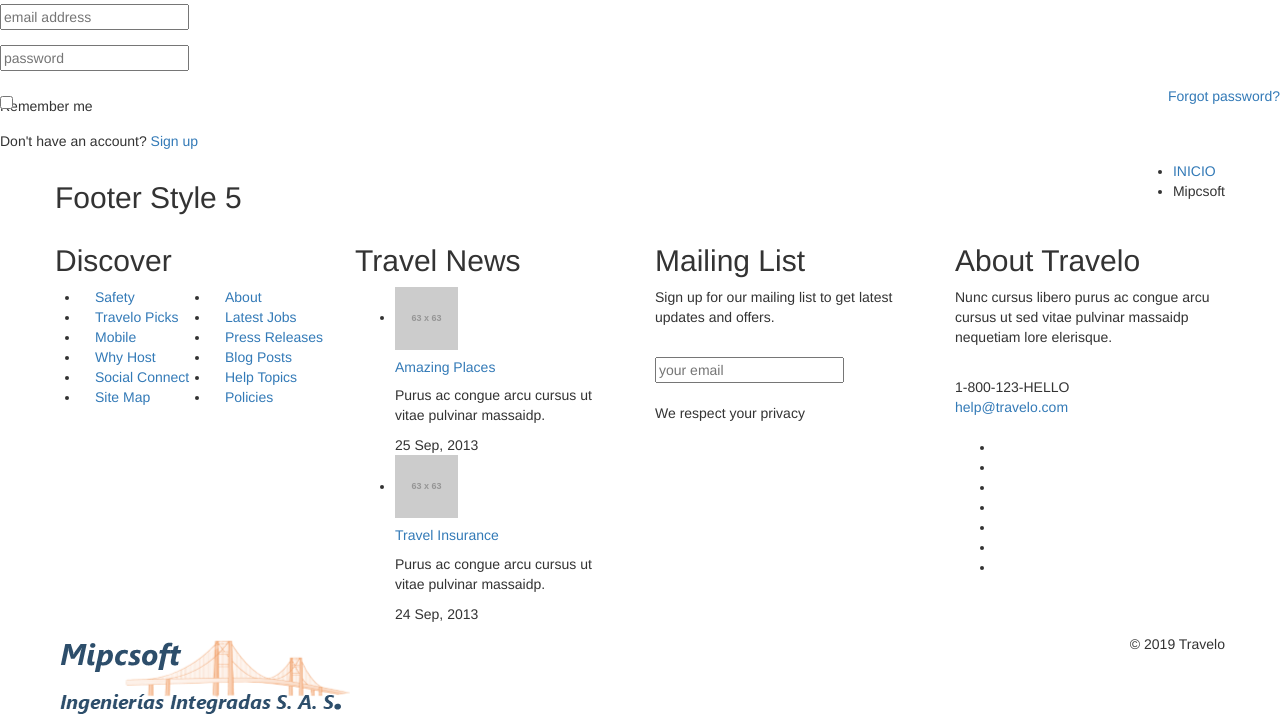
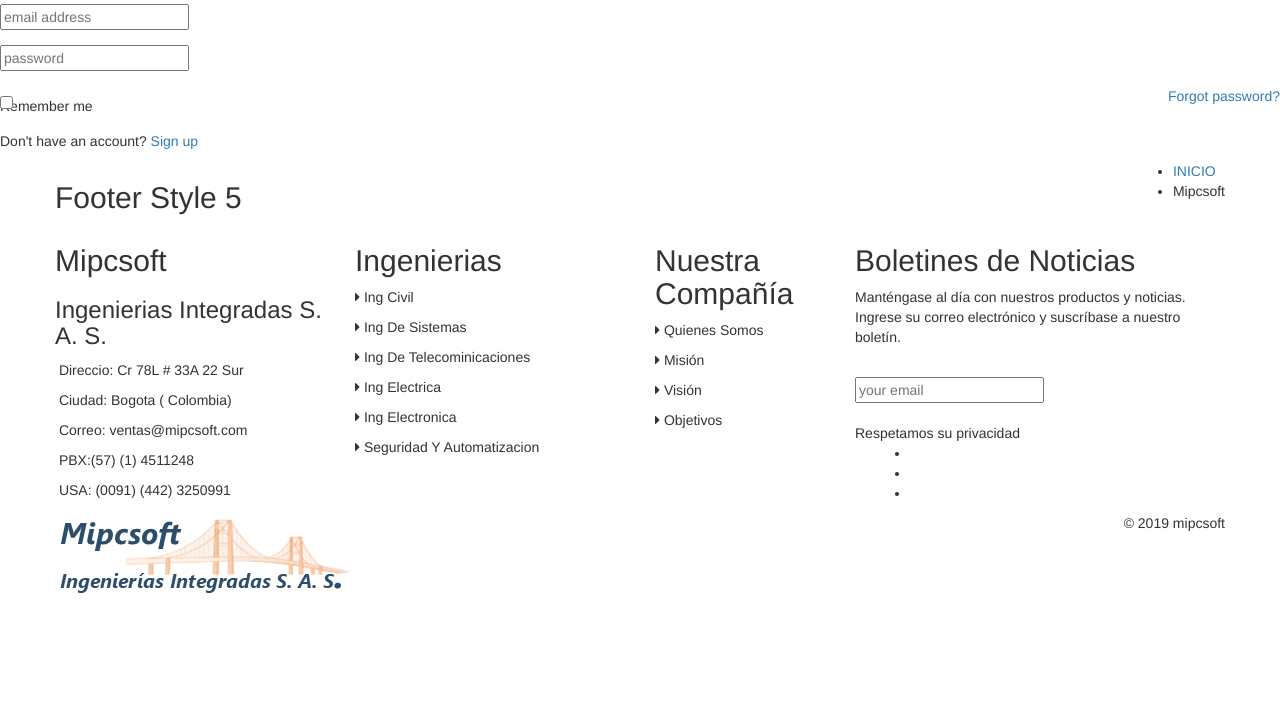
Before and after one commit to mipcsoft/mipcsoft, a Symfony app: template templates/prueba.html.twig in a window 1280 px wide. Shown: the part 1347-2061 px from the top of the page. After the commit the page ends 1940 px from the top, so only its background shows below. Run offline with Twig, Linux system fonts and the light colour scheme; the template is opened without the code that fills it, so the values that code supplies are empty; grey boxes labelled with a size stand in for pictures from a placeholder-image service; some libraries are stand-ins or nearby versions.

Commit message:
footer dev carlitos

```diff
--- a/templates/base/footer.html.twig
+++ b/templates/base/footer.html.twig
@@ -2,79 +2,59 @@
     <div class="container">
         <div class="row">
             <div class="col-xs-12 col-sm-6 col-md-3 col-lg-3">
-                <h2>Discover</h2>
-                <ul class="discover triangle hover row">
-                    <li class="col-xs-6"><a href="#">Safety</a></li>
-                    <li class="col-xs-6"><a href="#">About</a></li>
-                    <li class="col-xs-6"><a href="#">Travelo Picks</a></li>
-                    <li class="col-xs-6"><a href="#">Latest Jobs</a></li>
-                    <li class="active col-xs-6"><a href="#">Mobile</a></li>
-                    <li class="col-xs-6"><a href="#">Press Releases</a></li>
-                    <li class="col-xs-6"><a href="#">Why Host</a></li>
-                    <li class="col-xs-6"><a href="#">Blog Posts</a></li>
-                    <li class="col-xs-6"><a href="#">Social Connect</a></li>
-                    <li class="col-xs-6"><a href="#">Help Topics</a></li>
-                    <li class="col-xs-6"><a href="#">Site Map</a></li>
-                    <li class="col-xs-6"><a href="#">Policies</a></li>
-                </ul>
+                <h2 class="s-title"><i aria-hidden="true"></i>Mipcsoft</h2>
+                <h3 class="s-title"></i>Ingenierias Integradas S. A. S.</h3>
+                <div class="contact">
+                    <p class="location"><i class="soap-icon-address" aria-hidden="true"></i>&nbsp;Direccio: Cr 78L # 33A 22 Sur </p>
+                    <p class="location"><i class="soap-icon-hotel-1" aria-hidden="true"></i>&nbsp;Ciudad: Bogota ( Colombia) </p>
+                    <p class="mail-add"><i class="soap-icon-letter" aria-hidden="true"></i>&nbsp;Correo: ventas@mipcsoft.com</p>
+                    <p class="call"><i class="soap-icon-phone" aria-hidden="true"></i>&nbsp;PBX:(57) (1) 4511248</p>
+                    <p class="call"><i class="soap-icon-phone" aria-hidden="true"></i>&nbsp;USA: (0091) (442) 3250991</p>
+                </div>
             </div>
+
             <div class="col-xs-12 col-sm-6 col-md-3 col-lg-3">
-                <h2>Travel News</h2>
-                <ul class="travel-news">
-                    <li>
-                        <div class="thumb">
-                            <a href="#">
-                                <img src="http://placehold.it/63x63" alt="" width="63" height="63" />
-                            </a>
-                        </div>
-                        <div class="description">
-                            <h5 class="s-title"><a href="#">Amazing Places</a></h5>
-                            <p>Purus ac congue arcu cursus ut vitae pulvinar massaidp.</p>
-                            <span class="date">25 Sep, 2013</span>
-                        </div>
-                    </li>
-                    <li>
-                        <div class="thumb">
-                            <a href="#">
-                                <img src="http://placehold.it/63x63" alt="" width="63" height="63" />
-                            </a>
-                        </div>
-                        <div class="description">
-                            <h5 class="s-title"><a href="#">Travel Insurance</a></h5>
-                            <p>Purus ac congue arcu cursus ut vitae pulvinar massaidp.</p>
-                            <span class="date">24 Sep, 2013</span>
-                        </div>
-                    </li>
-                </ul>
+                <h2 class="s-title"><i aria-hidden="true"></i>Ingenierias</h2>
+               <div class="contact">
+                    <p class="location"><i class="fa fa-caret-right" aria-hidden="true"></i>&nbsp;Ing Civil</p>
+                    <p class="location"><i class="fa fa-caret-right" aria-hidden="true"></i>&nbsp;Ing De Sistemas</p>
+                    <p class="location"><i class="fa fa-caret-right" aria-hidden="true"></i>&nbsp;Ing De Telecominicaciones</p>
+                    <p class="location"><i class="fa fa-caret-right" aria-hidden="true"></i>&nbsp;Ing Electrica</p>
+                    <p class="location"><i class="fa fa-caret-right" aria-hidden="true"></i>&nbsp;Ing Electronica</p>
+                    <p class="location"><i class="fa fa-caret-right" aria-hidden="true"></i>&nbsp;Seguridad Y Automatizacion</p>
+                    </div>
             </div>
-            <div class="col-xs-12 col-sm-6 col-md-3 col-lg-3">
-                <h2>Mailing List</h2>
-                <p>Sign up for our mailing list to get latest updates and offers.</p>
+
+            <div class="col-xs-12 col-sm-6 col-md-3 col-lg-2">
+                <h2 class="s-title"><i aria-hidden="true"></i>Nuestra Compañía</h2>
+                <div class="contact">
+                    <p class="location"><i class="fa fa-caret-right" aria-hidden="true"></i>&nbsp;Quienes Somos</p>
+                    <p class="location"><i class="fa fa-caret-right" aria-hidden="true"></i>&nbsp;Misión</p>
+                    <p class="location"><i class="fa fa-caret-right" aria-hidden="true"></i>&nbsp;Visión</p>
+                    <p class="location"><i class="fa fa-caret-right" aria-hidden="true"></i>&nbsp;Objetivos</p>
+                    </div>
+            </div>
+
+
+
+            <div class="col-xs-12 col-sm-6 col-md-3 col-lg-4">
+                <h2 class="s-title"><i aria-hidden="true"></i>Boletines de Noticias</h2>
+                <div class="contact">
+                <p>
+                    Manténgase al día con nuestros productos y noticias. Ingrese su correo electrónico y suscríbase a nuestro boletín.</p>
                 <br />
                 <div class="icon-check">
                     <input type="text" class="input-text full-width" placeholder="your email" />
                 </div>
                 <br />
-                <span>We respect your privacy</span>
+                <span>Respetamos su privacidad</span>
             </div>
-            <div class="col-xs-12 col-sm-6 col-md-3 col-lg-3">
-                <h2>About Travelo</h2>
-                <p>Nunc cursus libero purus ac congue arcu cursus ut sed vitae pulvinar massaidp nequetiam lore elerisque.</p>
-                <br />
-                <address class="contact-details">
-                    <span class="contact-phone"><i class="soap-icon-phone"></i> 1-800-123-HELLO</span>
-                    <br />
-                    <a href="#" class="contact-email">help@travelo.com</a>
-                </address>
+            <div class="col-xs-12 col-sm-6 col-md-3 col-lg-5">
                 <ul class="social-icons clearfix">
                     <li class="twitter"><a title="twitter" href="#" data-toggle="tooltip"><i class="soap-icon-twitter"></i></a></li>
-                    <li class="googleplus"><a title="googleplus" href="#" data-toggle="tooltip"><i class="soap-icon-googleplus"></i></a></li>
                     <li class="facebook"><a title="facebook" href="#" data-toggle="tooltip"><i class="soap-icon-facebook"></i></a></li>
-                    <li class="linkedin"><a title="linkedin" href="#" data-toggle="tooltip"><i class="soap-icon-linkedin"></i></a></li>
-                    <li class="vimeo"><a title="vimeo" href="#" data-toggle="tooltip"><i class="soap-icon-vimeo"></i></a></li>
-                    <li class="dribble"><a title="dribble" href="#" data-toggle="tooltip"><i class="soap-icon-dribble"></i></a></li>
-                    <li class="flickr"><a title="flickr" href="#" data-toggle="tooltip"><i class="soap-icon-flickr"></i></a></li>
-                </ul>
+                    <li class="youtube"><a title="youtube" href="#" data-toggle="tooltip"><i class="soap-icon-youtube"></i></a></li>
+                    </ul>
             </div>
         </div>
     </div>
@@ -82,16 +62,15 @@
 <div class="bottom gray-area">
     <div class="container">
         <div class="pull-left">
-            <a id="back-to-top" href="#" class="animated" data-animation-type="bounce">
+            <a href="{{ path('index') }}" title="Mipcsoft - Inicio">
                 <img src="{{ asset('assets/images/mipcsoft/2.png')}}" alt="Mipcsoft" />
             </a>
-            <br/>
         </div>
         <div class="pull-right">
             <a id="back-to-top" href="#" class="animated" data-animation-type="bounce"><i class="soap-icon-longarrow-up circle"></i></a>
         </div>
         <div class="copyright pull-right">
-            <p>&copy; 2019 Travelo</p>
+            <p>&copy; 2019 mipcsoft</p>
         </div>
     </div>
 </div>
```
